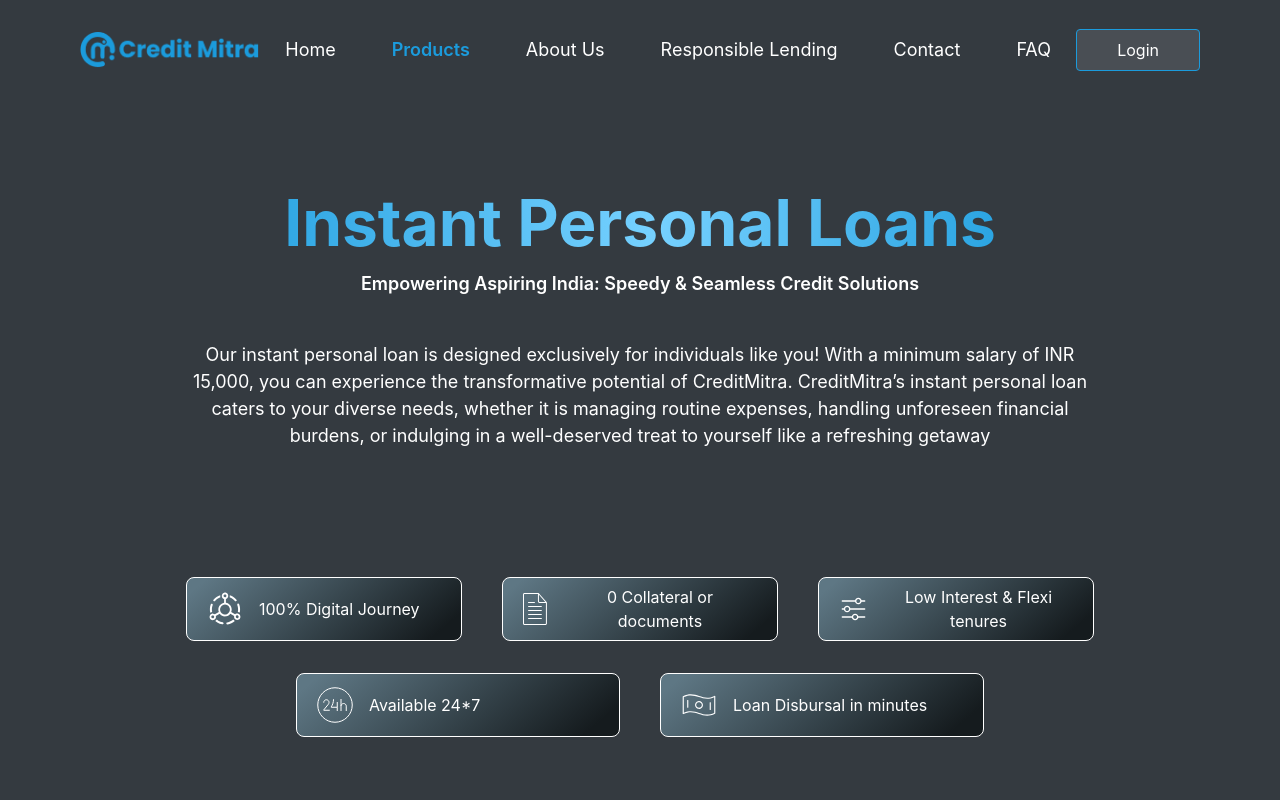
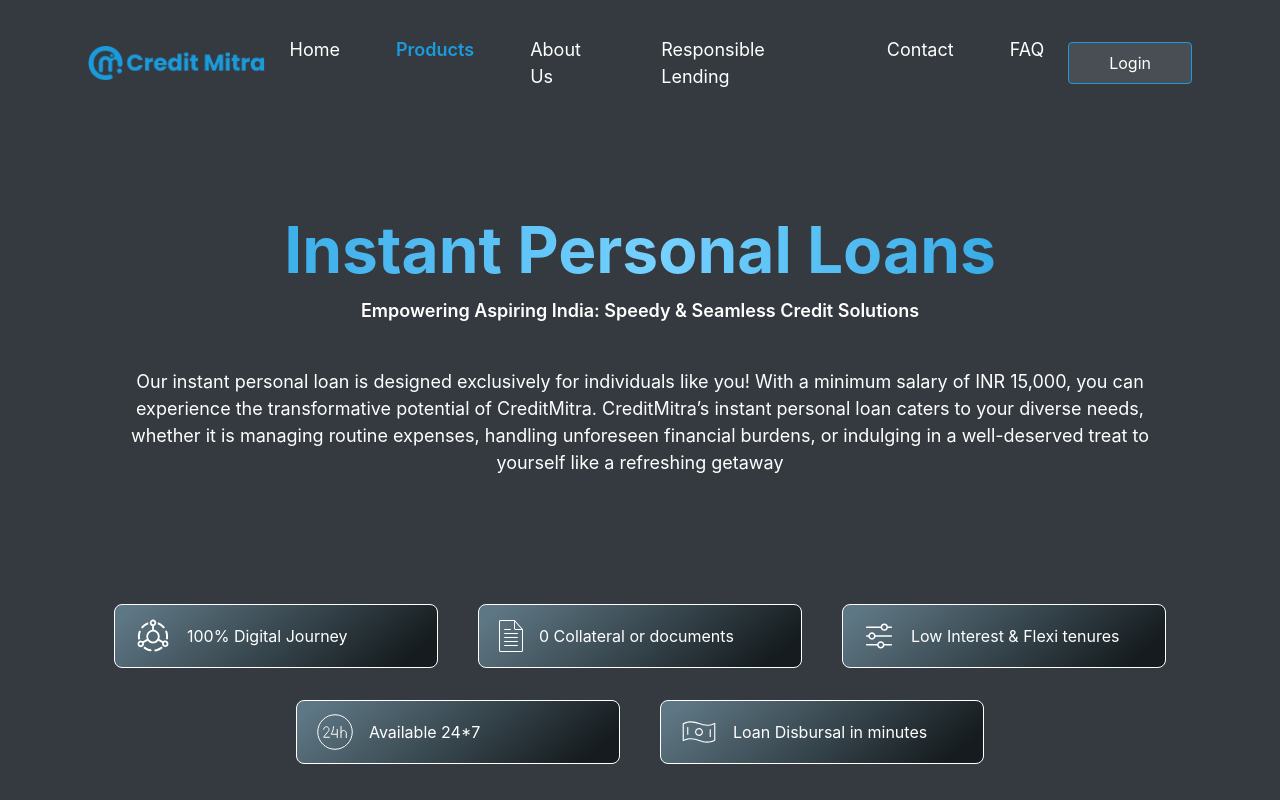
Before and after one commit to ShravanKumarD/CreditmitraH3, a React (Create React App) app: page /products in a window 1280 px wide. Shown: the top 800 px of the page. Built offline with nearby package versions, Linux system fonts and the light colour scheme.

Commit message:
ui corrected fo rhome page

```diff
--- a/src/App.css
+++ b/src/App.css
@@ -1,8 +1,8 @@
 .page-container{
-  padding: 0 80px 160px;
+  padding: 0 88px 160px;
   &.products-page{
-    padding-right: 186px;
-    padding-left: 186px;
+    padding-right: 100px;
+    padding-left: 100px;
     padding-top: 86px;
   }
   &.responsible-lending-page{
--- a/src/Pages/Home/Home.js
+++ b/src/Pages/Home/Home.js
@@ -11,9 +11,11 @@
             <Header routePath={props.routePath}/>
             <section>
                 <div className='page-container'>
-                    <HeroSection />
-                    <ApplicationProcess/>
-                    <UserFeedback />
+                    <div className='px-3'>
+                        <HeroSection />
+                        <ApplicationProcess/>
+                        <UserFeedback />
+                    </div>
                 </div>
                 <Footer/>
             </section>
```
